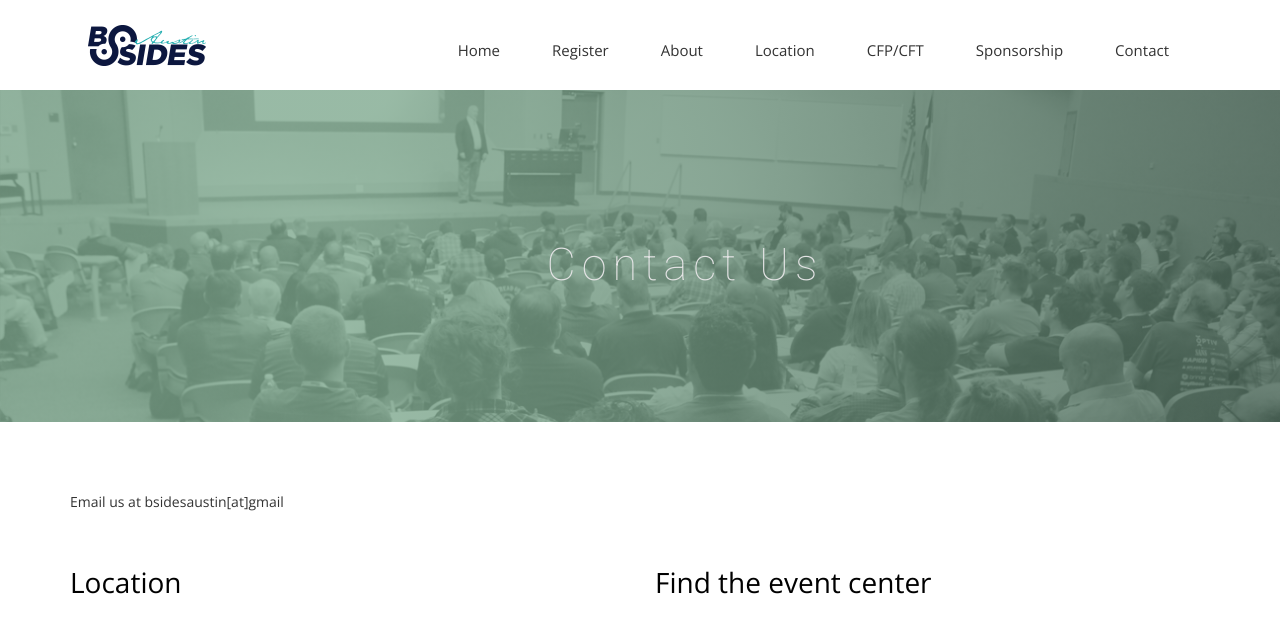
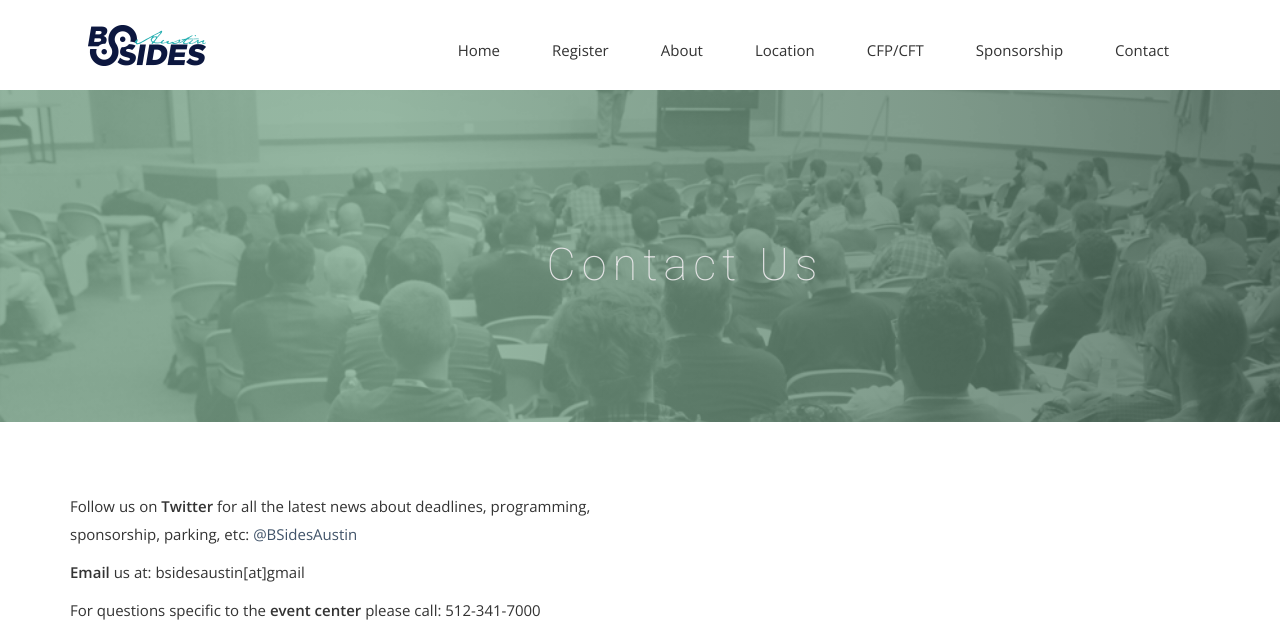
Before and after one commit to bsidesaustin/test, a Jekyll site: the page built from contact.html, in a window 1280 px wide. Shown: the top 635 px of the page. Built offline with Jekyll 4.4.1, drawn with Linux system fonts in a browser that asks for light colours; nearby versions of some CDN libraries; some web fonts are replaced; some of the changed text lies outside the part shown; grey boxes are pictures that could not be loaded.

Commit message:
Update contact.html

```diff
--- a/contact.html
+++ b/contact.html
@@ -1,6 +1,6 @@
 ---
 layout: page
-title: Contact us!
+title: Contact us
 permalink: /contact/
 ---
 
@@ -23,40 +23,16 @@
     <div class="row">
       <div class="col-md-6 col-sm-12">
         <div class="block">
-Email us at bsidesaustin[at]gmail
+          <p>Follow us on <strong>Twitter</strong> for all the latest news about deadlines, programming, sponsorship, parking, etc: <a href="https://twitter.com/bsidesaustin">@BSidesAustin</a></p>
+
+          <p><strong>Email</strong> us at: bsidesaustin[at]gmail</p>
+
+          <p>For questions specific to the <strong>event center</strong> please call: 512-341-7000
         </div>
       </div>
     </div>
-    <div id="contact-box" class="row">
-      <div class="col-md-6 col-sm-12">
-        <div class="block">
-          <h2>Location</h2>
-          <ul class="address-block">
-            <li>
-              <i class="fa fa-map-marker"></i>10100 Burnet Road, Building 137, Austin, TX 78758
-            </li>
-            <li>
-              <i class="fa fa-phone"></i>Event center phone: 512-341-7000
-            </li>
-          </ul>
 
-          <ul class="social-icons">
-            <li>
-              <a href="http://twitter.com/bsidesaustin">BSides Austin<i class="fa fa-twitter"></i></a>
-            </li>
-            <li>
-              <a href="http://twitter.com/ultraslogger">Matt Pardo<i class="fa fa-twitter"></i></a>
-            </li>
-          </ul>
-        </div>
-      </div>
-      <div class="col-md-6 col-sm-12">
-        <div class="block">
-          <h2>Find the event center</h2>
-            <div class="google-map">
-            <iframe src="https://www.google.com/maps/embed?pb=!1m18!1m12!1m3!1d860.4319485767751!2d-97.72668424907894!3d30.387086551631104!2m3!1f0!2f0!3f0!3m2!1i1024!2i768!4f13.1!3m3!1m2!1s0x8644cb896afc098f%3A0x3a6bbf470ba1c215!2s10100%20Burnet%20Rd%2C%20Austin%2C%20TX%2078758!5e0!3m2!1sen!2sus!4v1577911529874!5m2!1sen!2sus" width="600" height="450" frameborder="0" style="border:0;" allowfullscreen=""></iframe>            </div>
-        </div>
-      </div>
+
     </div>
   </div>
 </section>
```
